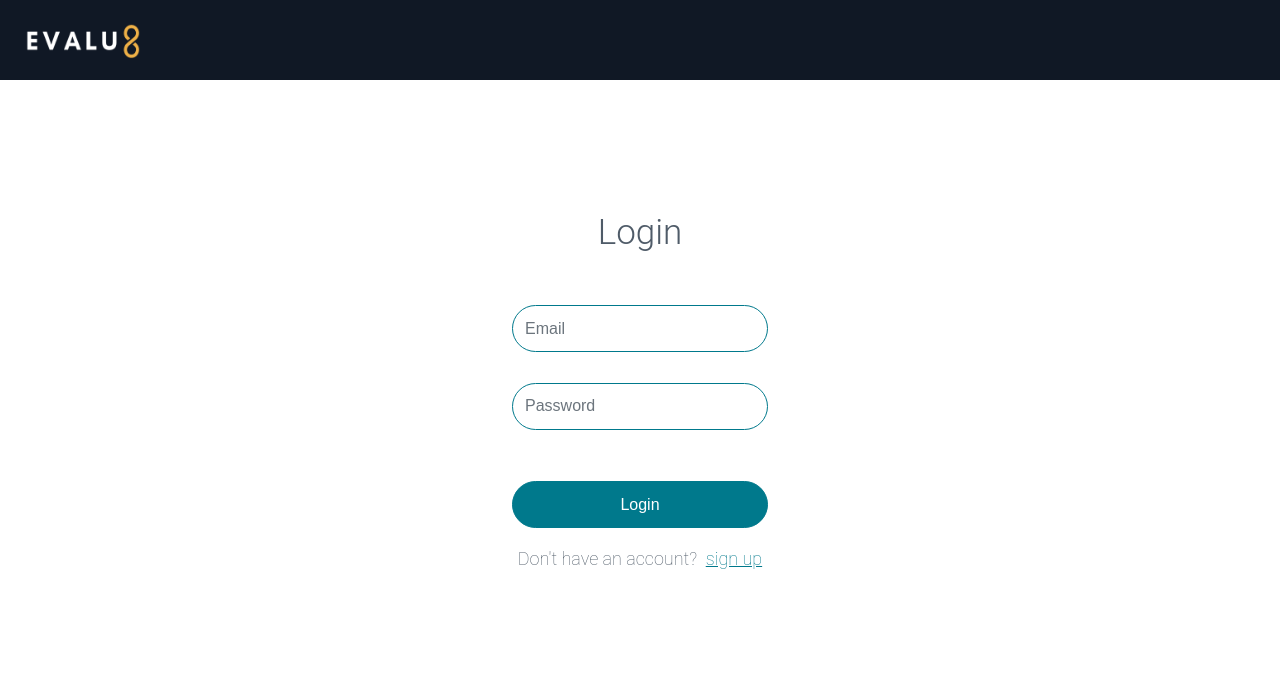
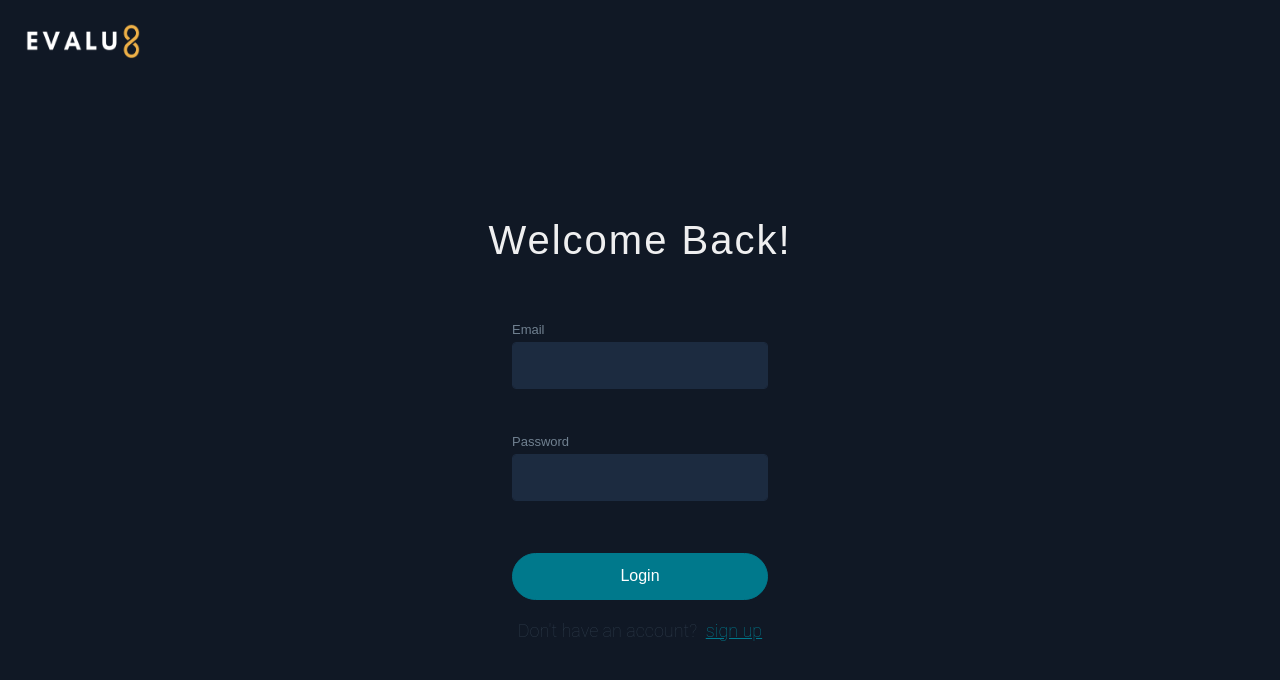
Before and after one commit to kjeganathan/evalu8, a React (Create React App) app in the folder client/: page /login in a window 1280 px wide. Shown: the top 680 px of the page. Built offline with nearby package versions, Linux system fonts and the light colour scheme.

Commit message:
finished changing color palette of team member page

```diff
--- a/client/src/Login.css
+++ b/client/src/Login.css
@@ -1,42 +1,64 @@
 .Login{
-    display:flex;
-    flex-direction:column;
-    justify-content: space-between;
+
+    background-color:#101825;
+    height:100vh;
 }
 
 .Login-header{
-    margin-top:212px;
+    background-color:#101825;
     width: 100%;
+    margin-top:80px;
+    padding-top:10px;
     height: 75px;
-    font-family: Roboto;
+    font-family: "Avenir LT Std Book", sans-serif;
     font-style: normal;
-    font-weight: 300;
-    font-size: 35px;
-    line-height: 42px;
+    font-weight: 500;
+    letter-spacing: 0.05em;
+    line-height: 1.5;
+    font-size: 40px;
     text-align: center;
-    color: rgba(48, 62, 77, 0.85);
+    color: rgba(255, 255, 255, 0.934);
+    margin-bottom:40px;
 }
 
-
+#loginForm{
+    padding-top:120px;
+}
 
 #loginEmail{
     margin-left:auto;
     margin-right:auto;
-    margin-top:1%;
+    /* margin-top:1%; */
     width:25%;
     height:47px;
-    border-radius: 50px;
-    border: 1px solid #00798C;
+    /* border: 1px solid #00798C; */
+    background-color: hsl(215, 40%, 18%);
+    border-color: hsl(215, 40%, 18%);
+}
+
+#emailForm{
+    margin-top:1%;
+}
+
+label{
+    color:slategray;
+    text-align:left;
+    width: 25%;
+    font-size:small;
 }
 
 #loginPassword{
     margin-left:auto;
     margin-right:auto;
     width:25%;
+    height:47px;
+    background-color: hsl(215, 40%, 18%);
+    border-color: hsl(215, 40%, 18%);
+}
+
+
+#passwordForm{
     margin-top:3%;
-    height:47px;
-    border-radius: 50px;
-    border: 1px solid #00798C;
 }
 
 #loginButton{
--- a/client/src/Login.js
+++ b/client/src/Login.js
@@ -37,15 +37,18 @@ class Login extends Component {
           <img src={logo} className="App-logo" alt="logo" />
         </div>
         <div className="Login">
-            <h1 className="Login-header">Login</h1>
+
             {/* Login Form */}
             <div id="loginForm" className="col-sm border-right">
                     <form onSubmit={this.handleSubmit}>
-                        <div className="form-group">
-                          <input onChange={this.handleChange} name="email" type="email" className="form-control" id="loginEmail" aria-describedby="emailHelp" placeholder="Email"/>
+                    <h1 className="Login-header">Welcome Back!</h1>
+                        <div id="emailForm" className="form-group">
+                          <label for="loginEmail">Email</label>
+                          <input onChange={this.handleChange} name="email" type="email" className="form-control" id="loginEmail" aria-describedby="emailHelp"/>
                         </div>
-                        <div className="form-group">
-                            <input onChange={this.handleChange} name="password" type="password" className="form-control" id="loginPassword" placeholder="Password"/>
+                        <div id="passwordForm" className="form-group">
+                            <label for="loginPassword">Password</label>
+                            <input onChange={this.handleChange} name="password" type="password" className="form-control" id="loginPassword"/>
                         </div>
                         <div className="loginButton">
                           <button id="loginButton" type="submit" className="btn btn-dark">Login</button>
--- a/client/src/teamMembers.css
+++ b/client/src/teamMembers.css
@@ -26,7 +26,7 @@
     box-shadow: 4px 4px 4px 2px rgba(0, 0, 0, 0.15);
     border-radius: 20px;
     padding:10px;
-    /* background-color: #014161; */
+    background-color: hsl(215, 40%, 18%);
 
 }
 
@@ -43,7 +43,7 @@
     font-family: "Avenir LT Std Book", sans-serif;
     font-style: normal;
     font-weight: 700;
-    color:white;
+    color:rgba(255, 255, 255, 0.934);
     letter-spacing: .1em;
     font-size:calc(2.3vmin + 0.01vmax);
 }
@@ -55,7 +55,7 @@
     font-family: "Avenir LT Std Book", sans-serif;
     font-style: normal;
     font-weight: 500;
-    color:white;
+    color:rgba(255, 255, 255, 0.934);
     letter-spacing: .1em;
     font-size:calc(1.6vmin + 0.01vmax);
 }
@@ -64,7 +64,7 @@
 .card-subtext5, .card-subtext6, .card-subtext7, .card-subtext8,
 .card-subtext9, .card-subtext10 {
     padding-top: 30px;
-    color:white;
+    color:rgba(255, 255, 255, 0.934);
     font-family: "Avenir LT Std Book", sans-serif;
     font-style: normal;
     font-weight: 300;
@@ -75,8 +75,8 @@
 .card-button1,.card-button2,.card-button3,.card-button4,
 .card-button5,.card-button6,.card-button7,.card-button8,
 .card-button9,.card-button10{
-    background-color:white;
-    border-color:white;
+    background-color:hsl(215, 40%, 18%);
+    border-color:hsl(215, 40%, 18%);
     font-weight:400;
     font-size:14px;
     border-radius:50px;
@@ -85,38 +85,42 @@
 
 /* Colors for the cards */
 
-/* Card 1 and 9 */
-.teamMembers-card1, .teamMembers-card9{
-    background-color: #014161;
+/* Card 1 */
+.teamMembers-card1{
+    background-color: #a53860c4;
 }
 
-.card-button1, .card-button9{
-    color:#014161;
+.card-button1{
+    color:#A53860;
 }
 
 /* Card 2 */
 
 .card-title2, .card-text2, .card-subtext2{
-    color:#028FA3;
+    color:#01b7d3;
 }
 
 .card-button2{
-    background-color:#028FA3;
+    background-color:#00798C;
+    border-color:#00798C;
+    color:hsl(215, 40%, 18%);
 }
 
 /* Card 3 */
 
 .card-title3, .card-text3, .card-subtext3{
-    color:#A53860;
+    color:#fa5693;
 }
 
 .card-button3{
+    color:hsl(215, 40%, 18%);
     background-color:#A53860;
+    border-color:#A53860;
 }
 
 /* Card 4 */
 .teamMembers-card4{
-    background-color: #EDAE49;
+    background-color: #edae49d7;
 }
 
 .card-button4{
@@ -125,48 +129,64 @@
 
 /* Card 5 */
 .teamMembers-card5{
-    background-color: #028FA3;
+    background-color: #00798C;
 }
 
 .card-button5{
-    color:#028FA3;
+    color:#00798C;
 }
 
 /* Card 6 */
 
 .card-title6, .card-text6, .card-subtext6{
-    color:#014161;
+    color:#EDAE49;
 }
 
 .card-button6{
-    background-color:#014161;
+    background-color:#EDAE49;
+    border-color:#EDAE49;
+    color:hsl(215, 40%, 18%);
 }
 
 /* Card 7 */
 
 .card-title7, .card-text7, .card-subtext7{
-    color:#101825;
+    color:#01b7d3;
 }
 
 .card-button7{
-    background-color:#EDAE49;
+    background-color:#00798C;
+    border-color:#00798C;
+    color:hsl(215, 40%, 18%);
 }
 
 /* Card 8 */
 .teamMembers-card8{
-    background-color: #A53860;
+    background-color: #a53860c4;
 }
 
 .card-button8{
     color:#A53860;
 }
 
+/* Card 9 */
+
+.teamMembers-card9{
+    background-color: #edae49d7;
+}
+
+.card-button9{
+    color:#EDAE49;
+}
+
 /* Card 10 */
 
 .card-title10, .card-text10, .card-subtext10{
-    color:#028FA3;
+    color:#fa5693;
 }
 
 .card-button10{
-    background-color:#028FA3;
+    color:hsl(215, 40%, 18%);
+    background-color:#A53860;
+    border-color:#A53860;
 }
--- a/client/src/teamMembers.js
+++ b/client/src/teamMembers.js
@@ -26,7 +26,7 @@ class teamMembers extends Component {
                         xmlns="http://www.w3.org/2000/svg"
                         width="77"
                         height="78"
-                        fill="white"
+                        fill="hsl(215, 40%, 18%)"
                         className="bi bi-person-circle"
                         viewBox="0 0 16 16"
                       >
@@ -54,7 +54,7 @@ class teamMembers extends Component {
                         xmlns="http://www.w3.org/2000/svg"
                         width="77"
                         height="78"
-                        fill="#028FA3"
+                        fill="#00798C"
                         className="bi bi-person-circle"
                         viewBox="0 0 16 16"
                       >
@@ -115,7 +115,7 @@ class teamMembers extends Component {
                         xmlns="http://www.w3.org/2000/svg"
                         width="77"
                         height="78"
-                        fill="white"
+                        fill="hsl(215, 40%, 18%)"
                         className="bi bi-person-circle"
                         viewBox="0 0 16 16"
                       >
@@ -147,7 +147,7 @@ class teamMembers extends Component {
                         xmlns="http://www.w3.org/2000/svg"
                         width="77"
                         height="78"
-                        fill="white"
+                        fill="hsl(215, 40%, 18%)"
                         className="bi bi-person-circle"
                         viewBox="0 0 16 16"
                       >
@@ -175,7 +175,7 @@ class teamMembers extends Component {
                         xmlns="http://www.w3.org/2000/svg"
                         width="77"
                         height="78"
-                        fill="#014161"
+                        fill="#EDAE49"
                         className="bi bi-person-circle"
                         viewBox="0 0 16 16"
                       >
@@ -206,7 +206,7 @@ class teamMembers extends Component {
                         xmlns="http://www.w3.org/2000/svg"
                         width="77"
                         height="78"
-                        fill="#EDAE49"
+                        fill="#00798C"
                         className="bi bi-person-circle"
                         viewBox="0 0 16 16"
                       >
@@ -234,7 +234,7 @@ class teamMembers extends Component {
                         xmlns="http://www.w3.org/2000/svg"
                         width="77"
                         height="78"
-                        fill="white"
+                        fill="hsl(215, 40%, 18%)"
                         className="bi bi-person-circle"
                         viewBox="0 0 16 16"
                       >
@@ -265,7 +265,7 @@ class teamMembers extends Component {
                         xmlns="http://www.w3.org/2000/svg"
                         width="77"
                         height="78"
-                        fill="white"
+                        fill="hsl(215, 40%, 18%)"
                         className="bi bi-person-circle"
                         viewBox="0 0 16 16"
                       >
@@ -293,7 +293,7 @@ class teamMembers extends Component {
                         xmlns="http://www.w3.org/2000/svg"
                         width="77"
                         height="78"
-                        fill="#028FA3"
+                        fill="#A53860"
                         className="bi bi-person-circle"
                         viewBox="0 0 16 16"
                       >
```
Also changed, not shown: 10 other files (tests, documents, lock files or other folders).
